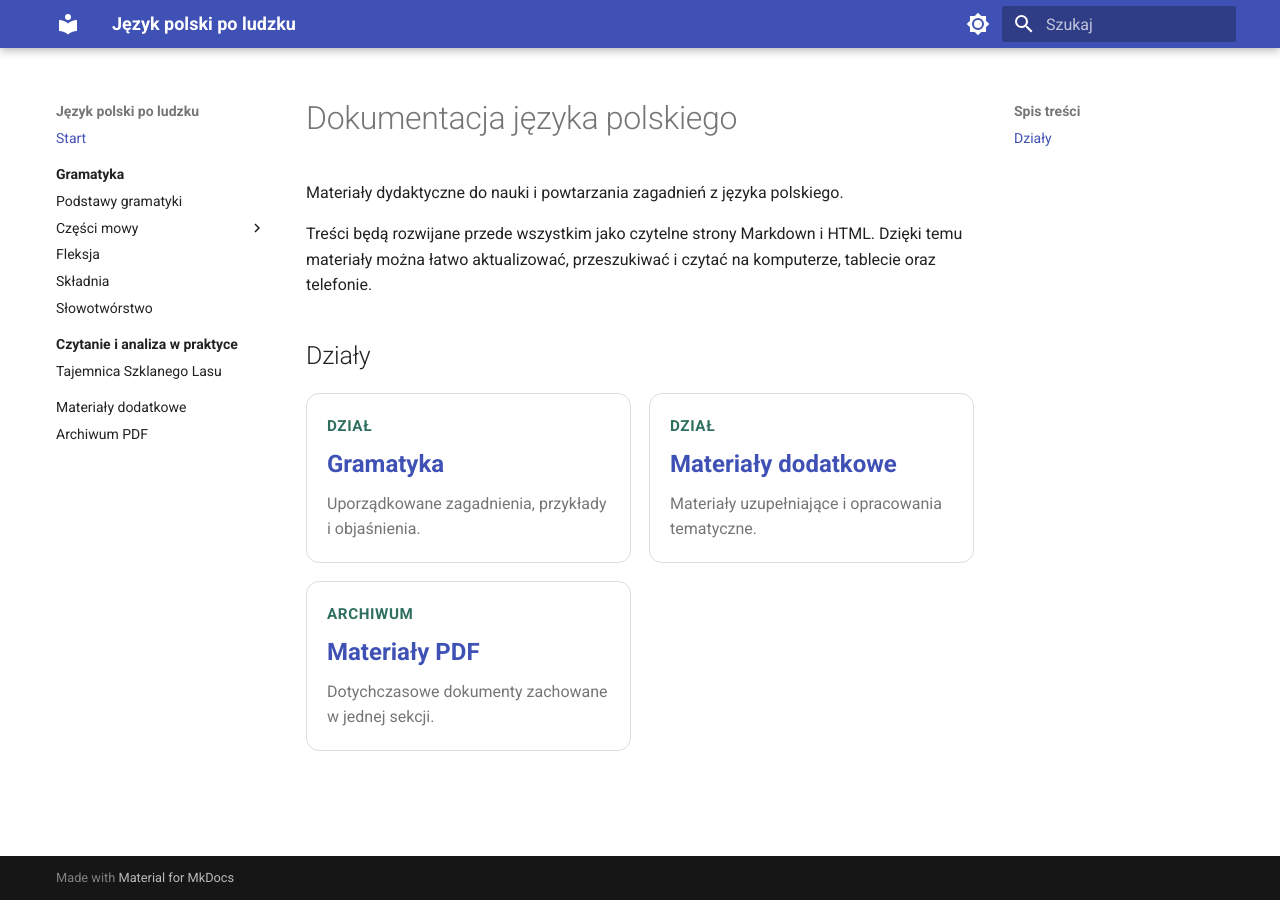
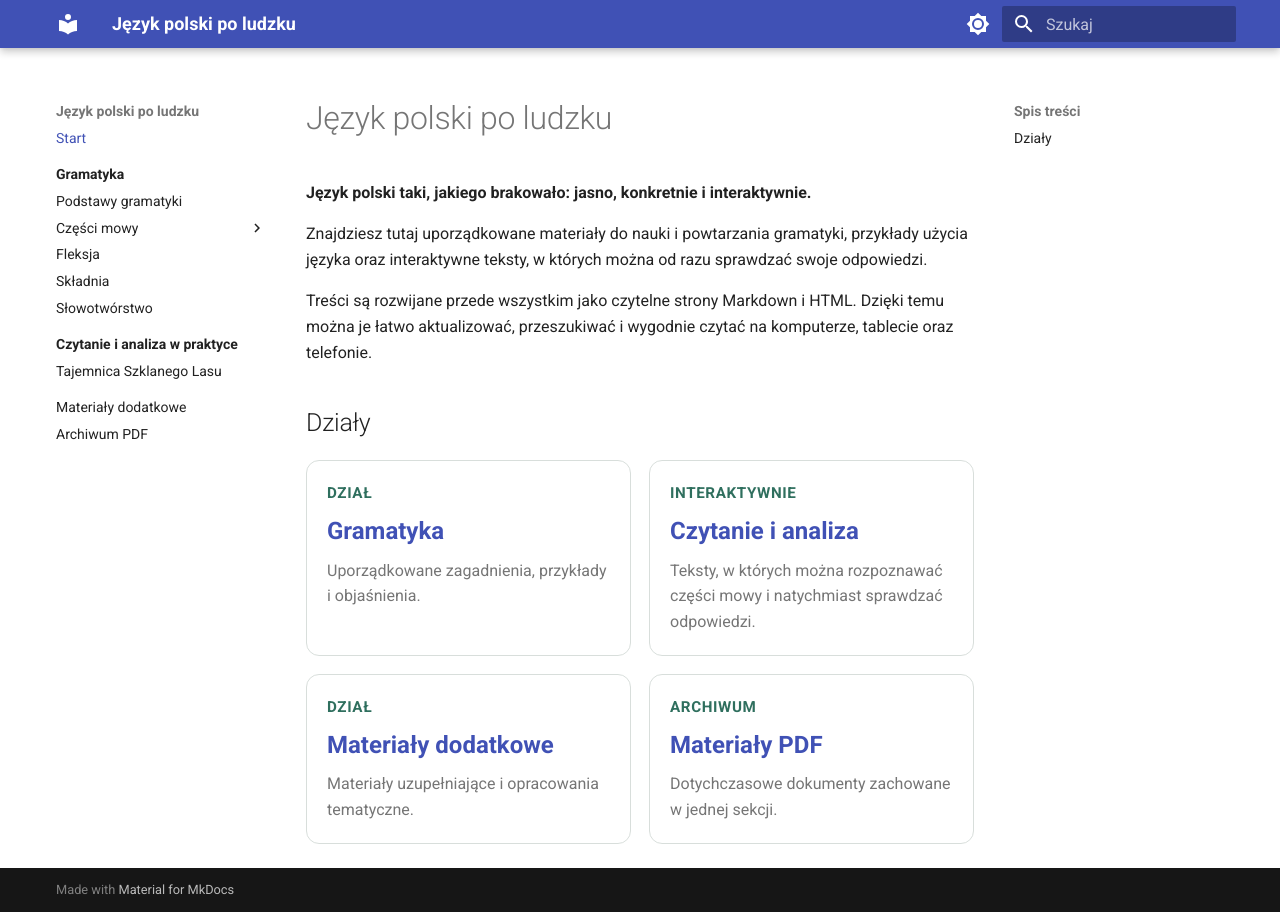
Before and after one commit to dchorazkiewicz/SP_JP, an MkDocs documentation site: the page built from docs/index.md, in a window 1280 px wide. Built offline with MkDocs 1.6.1 and Material for MkDocs 9.7.7, drawn with Linux system fonts in a browser that asks for light colours.

Commit message:
Update homepage title and introduction

```diff
--- a/docs/index.md
+++ b/docs/index.md
@@ -1,8 +1,10 @@
-# Dokumentacja języka polskiego
+# Język polski po ludzku
 
-Materiały dydaktyczne do nauki i powtarzania zagadnień z języka polskiego.
+**Język polski taki, jakiego brakowało: jasno, konkretnie i interaktywnie.**
 
-Treści będą rozwijane przede wszystkim jako czytelne strony Markdown i HTML. Dzięki temu materiały można łatwo aktualizować, przeszukiwać i czytać na komputerze, tablecie oraz telefonie.
+Znajdziesz tutaj uporządkowane materiały do nauki i powtarzania gramatyki, przykłady użycia języka oraz interaktywne teksty, w których można od razu sprawdzać swoje odpowiedzi.
+
+Treści są rozwijane przede wszystkim jako czytelne strony Markdown i HTML. Dzięki temu można je łatwo aktualizować, przeszukiwać i wygodnie czytać na komputerze, tablecie oraz telefonie.
 
 ## Działy
 
@@ -11,6 +13,11 @@ Treści będą rozwijane przede wszystkim jako czytelne strony Markdown i HTML.
     <span class="section-kicker">Dział</span>
     <strong>Gramatyka</strong>
     <span>Uporządkowane zagadnienia, przykłady i objaśnienia.</span>
+  </a>
+  <a class="section-card" href="praktyka/">
+    <span class="section-kicker">Interaktywnie</span>
+    <strong>Czytanie i analiza</strong>
+    <span>Teksty, w których można rozpoznawać części mowy i natychmiast sprawdzać odpowiedzi.</span>
   </a>
   <a class="section-card" href="materialy-dodatkowe/">
     <span class="section-kicker">Dział</span>
```
